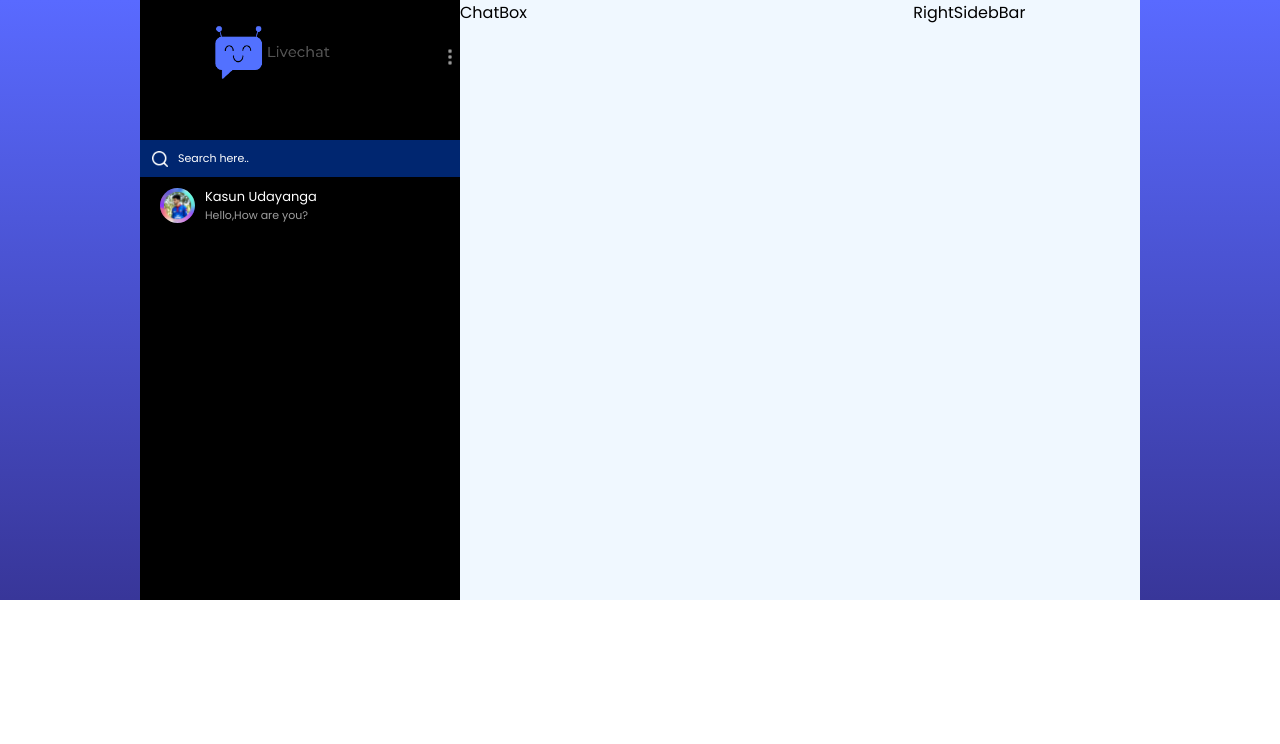
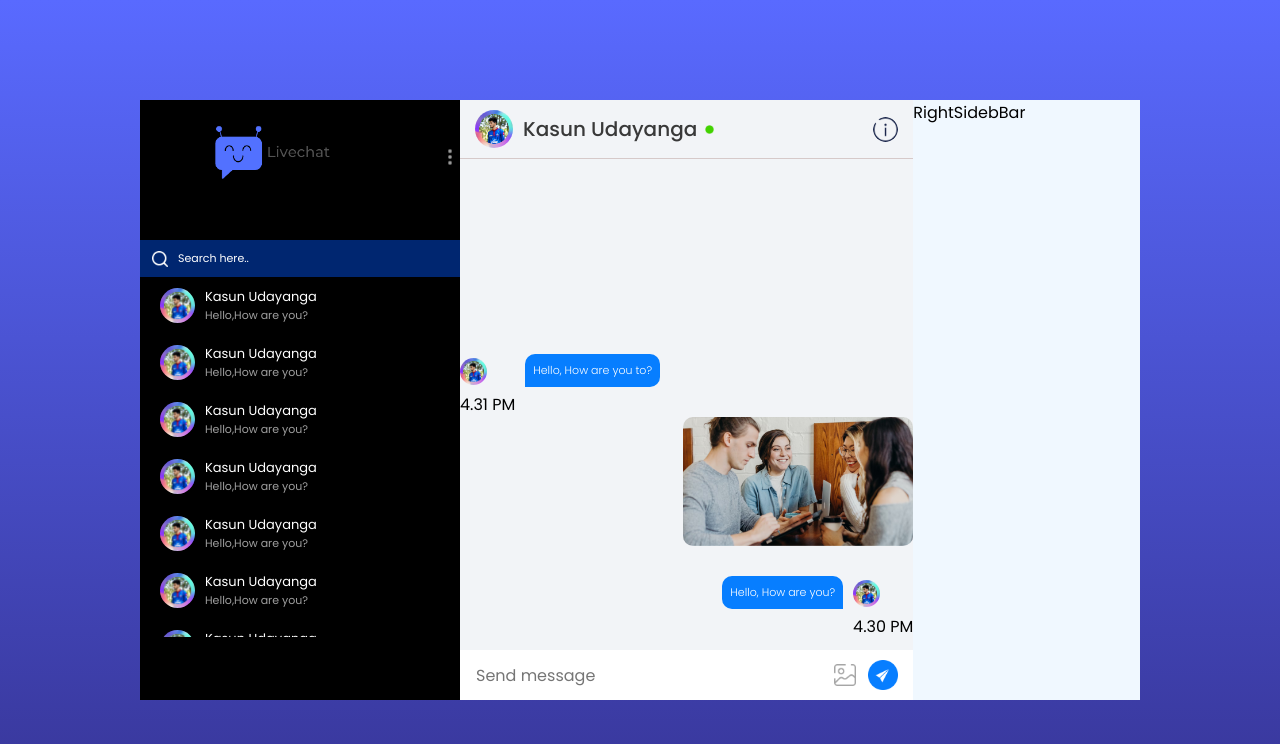
Before and after one commit to KasunUdayanga/Live-chat, a React (Vite) app: page /chat in a window 1280 px wide. Shown: the top 744 px of the page. Built offline with nearby package versions, Linux system fonts and the light colour scheme.

Commit message:
add chat box properties and css

```diff
--- a/src/App.jsx
+++ b/src/App.jsx
@@ -15,5 +15,5 @@
     </>
   )
 }
-//1.2
+
 export default App
--- a/src/components/ChatBox/ChatBox.css
+++ b/src/components/ChatBox/ChatBox.css
@@ -0,0 +1,106 @@
+.chat-box{
+    height:75vh;
+    position: relative;
+    background-color: #f2f4f7;
+}
+.chat-user{
+    padding: 10px 15px;
+    display: flex;
+    align-items: center;
+    gap: 10px;
+    border-bottom: 1px solid #d6c9c9;
+}
+.chat-user img{
+    width: 25px;
+    border-radius: 50%;
+}
+.chat-user img:first-child{
+    width: 38px;
+    aspect-ratio: 1/1;
+}
+.chat-user p{
+    flex: 1;
+    font-weight: 500;
+    font-size: 20px;
+    color: #393939;
+    display: flex;
+    align-items: center;
+    gap: 5px;
+}
+.chat-input{
+    display:flex;
+    align-items:center;
+    gap:12px;
+    padding: 10px 15px;
+    background: white;
+    position: absolute;
+    bottom: 0;
+    left: 0;
+    right: 0;
+}
+.chat-input img{
+    width: 30px;
+    cursor: pointer;
+}
+.chat-input label{
+    display: flex;
+}
+.chat-input label img{
+    width: 22px;
+}
+.chat-input input{
+    flex: 1;
+    padding: 1px;
+    border: none;
+    border-radius: 5px;
+    background: transparent;
+    outline: none;
+    font-size: 16px;
+    color: #393939;
+}
+.chat-msg{
+    height: calc(100% - 70px);
+    padding-bottom: 50px;
+    overflow-y: scroll;
+    display: flex;
+    flex-direction: column-reverse;
+}
+.s-msg div img,.r-msg div img{
+    width: 27px;
+    aspect-ratio: 1/1;
+    border-radius: 50px;
+}
+
+.s-msg,.r-msg{
+    display: flex;
+    align-items: end;
+    justify-content: end;
+    gap: 10px;
+    margin-bottom: 0px 15px;
+}
+.r-msg{
+    flex-direction: row-reverse;
+    justify-content: start;
+}
+.msg{
+    color: white;
+    background-color: #077eff;
+    padding:8px ;
+    max-width: 200px;
+    font-size: 11px;
+    border-radius: 10px 10px 0px 10px;
+    margin-bottom: 30px;
+    font-weight: 300;
+}
+.r-msg .msg{
+    border-radius: 10px 10px 10px 0px;
+}
+.s-msg div .r-msg div{
+    text-align: center;
+    font-size: 9px;
+}
+.msg-img{
+    max-width: 230px;
+    margin-bottom: 30px;
+    border-radius: 10px;
+}
--- a/src/components/ChatBox/ChatBox.jsx
+++ b/src/components/ChatBox/ChatBox.jsx
@@ -1,8 +1,51 @@
 import React from 'react'
 import "./ChatBox.css"
+import assets from '../../assets/assets'
 const ChatBox = () => {
   return (
-    <div>ChatBox</div>
+    <div className='chat-box'>
+      <div className="chat-user">
+        <img src={assets.profile_img} alt="" />
+        <p>Kasun Udayanga <img className='dot' src={assets.green_dot} alt="" /></p>
+        <img src={assets.help_icon}className='help' alt="" />
+      </div>
+      <div className="chat-msg">
+        <div className="s-msg">
+          <p className="msg">
+            Hello, How are you? </p>
+            <div>
+              <img src={assets.profile_img} alt="" />
+              <p>4.30 PM</p>
+            </div>
+        </div>
+
+        <div className="s-msg">
+          <img className="msg-img"src={assets.pic1} alt="" />
+        </div>
+
+        <div className="r-msg">
+          <p className="msg">
+            Hello, How are you to? </p>
+            <div>
+              <img src={assets.profile_img} alt="" />
+              <p>4.31 PM</p>
+            </div>
+        </div>
+      </div>
+
+
+
+
+
+      <div className="chat-input">
+        <input type="text" placeholder='Send message' />
+        <input type="file" accept='image/png, image/jpeg'hidden />
+        <label htmlFor="image">
+          <img src={assets.gallery_icon} alt="" />
+        </label>
+        <img src={assets.send_button} alt="" />
+      </div>
+    </div>
   )
 }
 
--- a/src/components/LeftSidebar/LeftSidebar.css
+++ b/src/components/LeftSidebar/LeftSidebar.css
@@ -43,7 +43,7 @@
 .ls-list{
     display: flex;
     flex-direction: column;
-    height: 70%;
+    height: 60%;
     overflow-y: scroll;
 }
 .friends img{
--- a/src/components/LeftSidebar/LeftSidebar.jsx
+++ b/src/components/LeftSidebar/LeftSidebar.jsx
@@ -17,13 +17,15 @@
             </div>
         </div>
         <div className="ls-list">
-            <div className="friends">
+            {Array(12).fill("").map((item,index)=>(
+                <div key={index} className="friends">
                 <img src={assets.profile_img} alt="" />
                 <div>
                 <p>Kasun Udayanga</p>
                 <span>Hello,How are you?</span>
                 </div>
             </div>
+            ))}
         </div>
     </div>
     //52
--- a/src/index.css
+++ b/src/index.css
@@ -8,3 +8,6 @@
 ::-webkit-scrollbar{
   display: none;
 }
+img.dot{
+  width: 15px !important ;
+}
--- a/src/pages/Chat/Chat.css
+++ b/src/pages/Chat/Chat.css
@@ -1,5 +1,5 @@
 .chat {
-    min-height: 10vh;
+    min-height: 100vh;
     background: linear-gradient(#596AFF,#383699);
     display: grid;
     place-items: center ;
```
